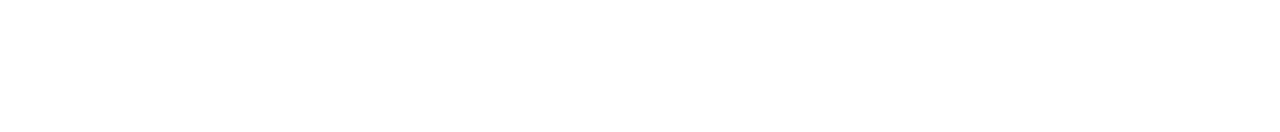
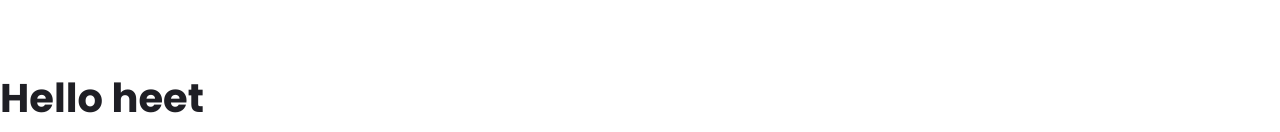
Before and after one commit to Anantshah133/First-React-Website, a React (Create React App) app: page / in a window 1280 px wide. Shown: the part 5094-5226 px from the top of the page. Before the commit the page ends 5164 px from the top, so only its background shows below. Built offline with nearby package versions, Linux system fonts and the light colour scheme.

Commit message:
Time pass

```diff
--- a/src/App.js
+++ b/src/App.js
@@ -6,6 +6,7 @@
 import CounterSection from './web-components/rn-counterup-area';
 import TeamArea from './web-components/rn-team-area';
 import Testimonial from './web-components/rn-testimonials';
+import Tab from './web-components/heet';
 
 function App() {
   return (
@@ -17,6 +18,7 @@
       <CounterSection />
       <TeamArea />
       <Testimonial />
+      <Tab />
     </>
   )
 }
--- /dev/null
+++ b/src/web-components/heet.jsx
@@ -0,0 +1,12 @@
+import { Component } from "react";
+
+class Tab extends Component{
+    render(){
+        return(
+            <h1>Hello heet</h1>
+        )
+    }
+}
+
+
+export default Tab;
```
